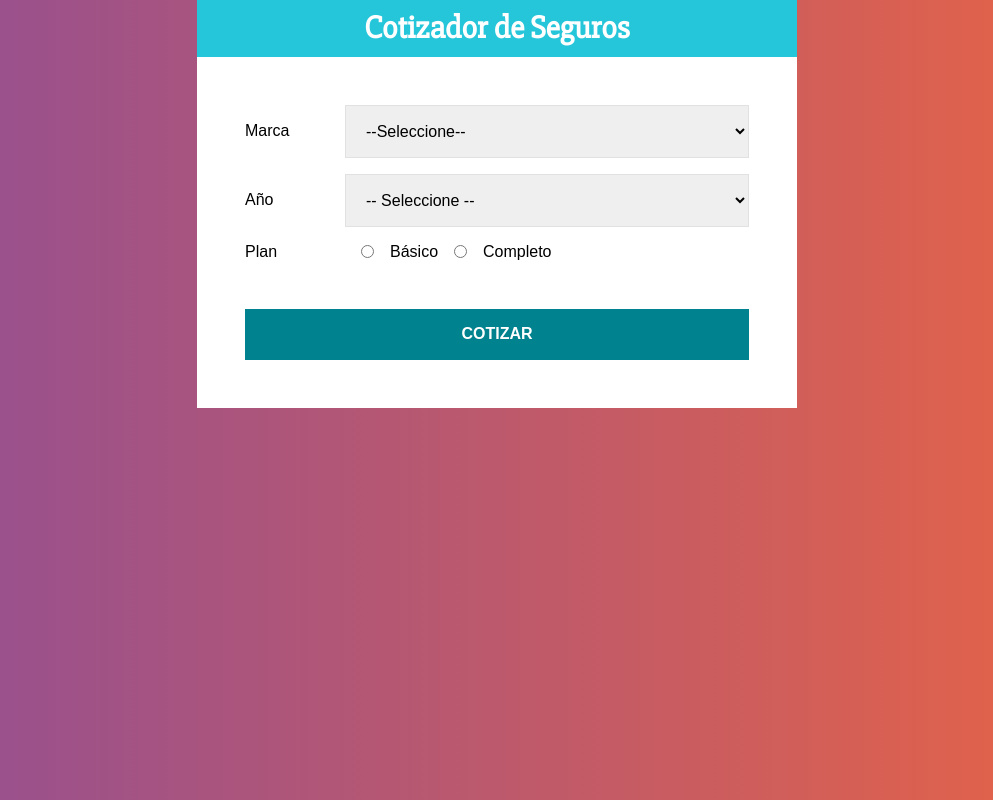
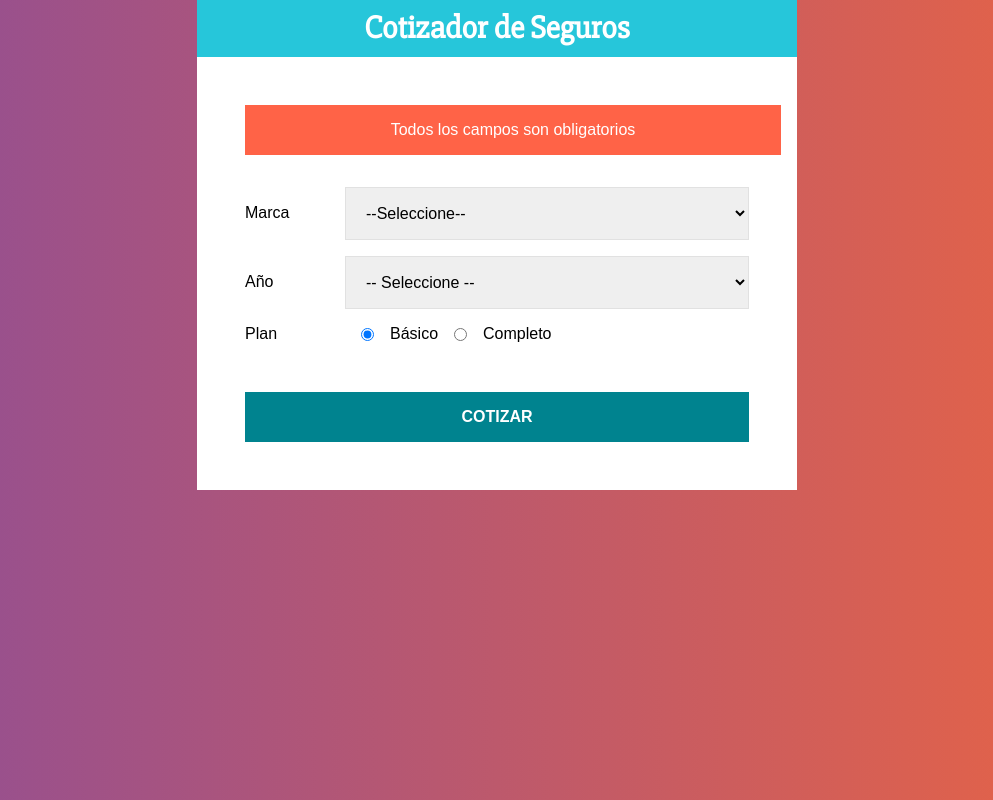
Before and after one commit to SaraPalacioss/cotizador-seguros, a React (Create React App) app: page / in a window 1280 px wide. Both pictures are taken after a click on the button "COTIZAR". Shown: the whole page, without its empty margins (143-1136 px from the left). Built offline with nearby package versions, Linux system fonts and the light colour scheme.

Commit message:
Form validated

```diff
--- a/src/components/Formulario.js
+++ b/src/components/Formulario.js
@@ -1,4 +1,4 @@
-import React from 'react';
+import React, {useState} from 'react';
 import styled from '@emotion/styled'
 
 const Campo = styled.div`
@@ -39,14 +39,79 @@
         cursor: pointer;
         background-color: #26C6DA ;
     }
+`;
 
+const Error = styled.div`
+    background-color: tomato;
+    color: white;
+    padding: 1rem;
+    width: 100%;
+    text-align: center;
+    margin-bottom: 2rem;
 `;
+
 const Formulario = () => {
+
+    const [datos, guardarDatos] = useState({
+        marca: '',
+        year: '',
+        plan: 'basico'
+    });
+
+    const [error, guardarError] = useState(false);
+
+    //extraer valores del state
+    const {marca, year, plan} = datos;
+
+    //leer datos formulario y colocarlos en el state
+    const obtenerInformacion = e => {
+        guardarDatos({
+            ...datos,
+            [e.target.name]: e.target.value
+        })
+    }
+
+    //cuando el usuario presiona submit
+    const cotizarSeguro = e => {
+        e.preventDefault();
+
+        if(marca.trim() === '' || year.trim() === '' || plan.trim() === '') {
+            guardarError(true);
+            return;
+        }
+
+        guardarError(false);
+
+        //obtener diferencia de años
+
+        //por cada año hay que restar el 3%
+
+        //Americano 15%
+
+        //Asiático 5%
+
+        //Europeo 30%
+
+        //básico aumenta 20%
+
+        //completo 50%
+
+        //total
+    }
+
     return (
-        <form>
+        <form
+            onSubmit={cotizarSeguro}
+        >
+
+            {error ? <Error>Todos los campos son obligatorios</Error> : null}
             <Campo>
                 <Label>Marca</Label>
-                <Select>
+                <Select
+                    name= "marca"
+                    value={marca}
+                    onChange={obtenerInformacion}
+                >
                     <option value="">--Seleccione--</option>
                     <option value="americano">--Americano--</option>
                     <option value="europeo">--Europeo--</option>
@@ -55,7 +120,11 @@
             </Campo>
             <Campo>
                 <Label>Año</Label>
-                <Select>
+                <Select
+                    name= "year"
+                    value={year}
+                    onChange={obtenerInformacion}
+                >
                     <option value="">-- Seleccione --</option>
                     <option value="2021">2021</option>
                     <option value="2020">2020</option>
@@ -75,14 +144,18 @@
                     type="radio"
                     name="plan"
                     value="basico"
+                    checked={plan === "basico"}
+                    onChange={obtenerInformacion}
                 /> Básico
                 <InputRadio
                     type="radio"
                     name="plan"
                     value="completo"
+                    checked={plan === "completo"}
+                    onChange={obtenerInformacion}
                 /> Completo
             </Campo>
-            <Boton type="button">Cotizar</Boton>
+            <Boton type="submit">Cotizar</Boton>
         </form>
      );
 }
```
Also changed, not shown: 1 other file (tests, documents, lock files or other folders).
